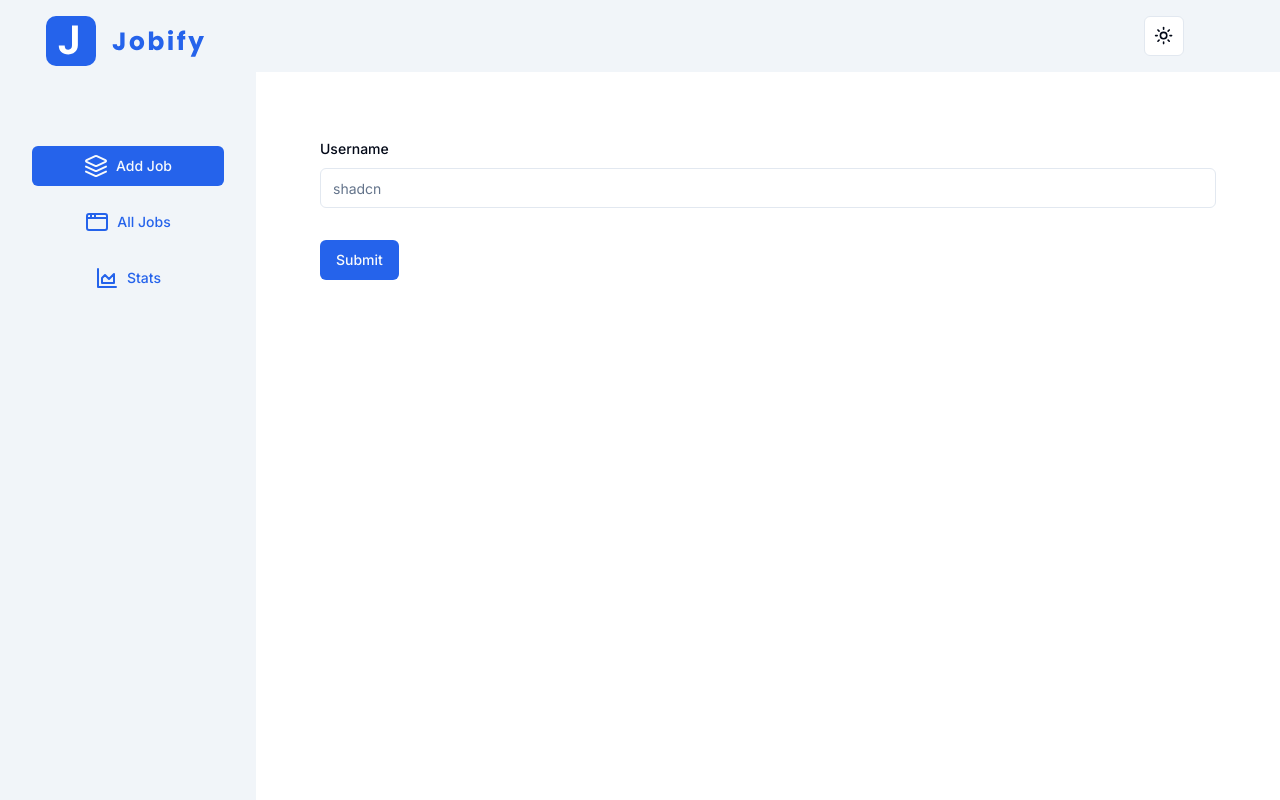
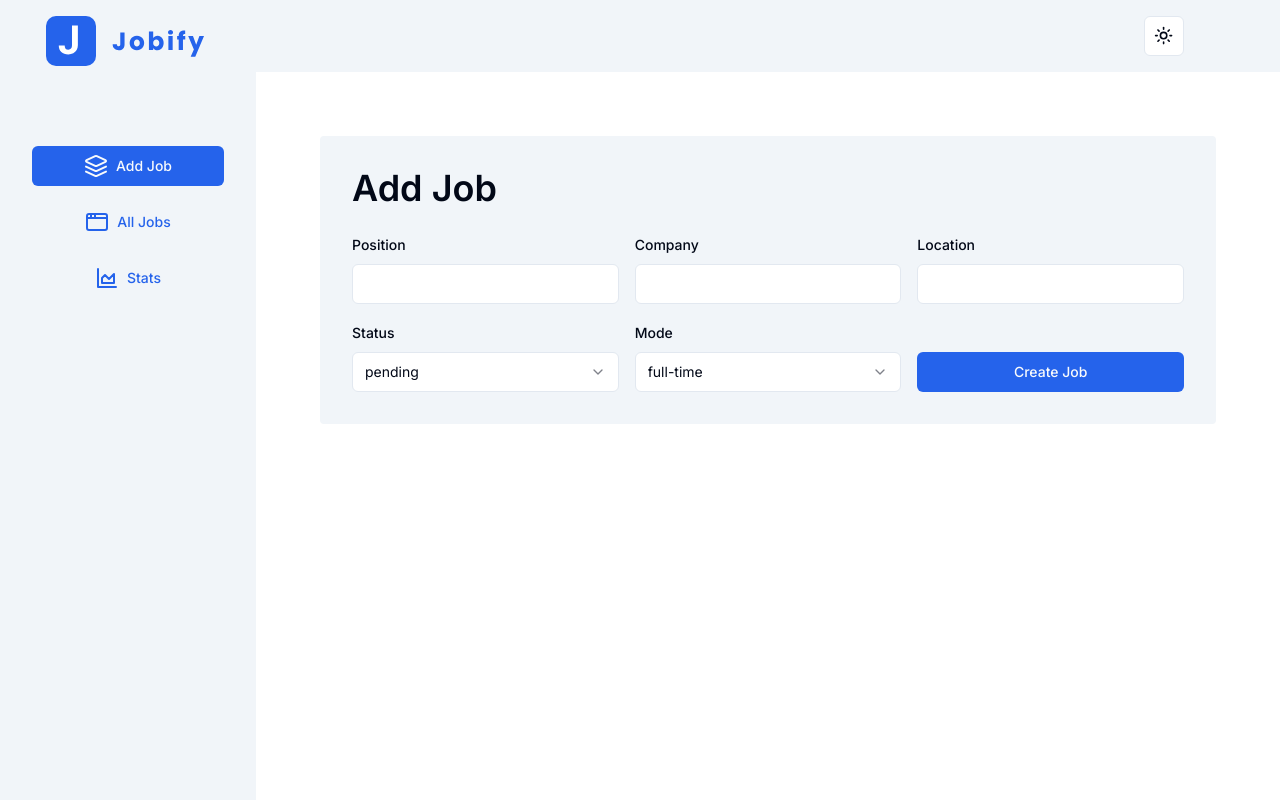
Before and after one commit to AbdullahTami/jobify, a Next.js app: page /add-job in a window 1280 px wide. Shown: the top 800 px of the page. Built offline with nearby package versions, Linux system fonts and the light colour scheme.

Commit message:
add job page layout & form submition done

```diff
--- a/components/CreateJobForm.tsx
+++ b/components/CreateJobForm.tsx
@@ -1,61 +1,69 @@
 "use client";
-
-import * as z from "zod";
+import React from "react";
 import { zodResolver } from "@hookform/resolvers/zod";
 import { useForm } from "react-hook-form";
 
-import { Button } from "@/components/ui/button";
 import {
-  Form,
-  FormControl,
-  FormField,
-  FormItem,
-  FormLabel,
-  FormMessage,
-} from "@/components/ui/form";
-import { Input } from "@/components/ui/input";
+  JobStatus,
+  JobMode,
+  createAndEditJobSchema,
+  CreateAndEditJobType,
+} from "@/utils/types";
 
-const formSchema = z.object({
-  username: z.string().min(2, {
-    message: "Username must be at least 2 characters.",
-  }),
-});
+import { Button } from "./ui/button";
+import { Form } from "./ui/form";
+import { CustomFormField, CustomFormSelect } from "./FormComponents";
 
-function CreateJobForm() {
-  // 1. Define your form.
-  const form = useForm<z.infer<typeof formSchema>>({
-    resolver: zodResolver(formSchema),
+export default function CreateJobForm() {
+  const form = useForm<CreateAndEditJobType>({
+    resolver: zodResolver(createAndEditJobSchema),
     defaultValues: {
-      username: "",
+      position: "",
+      company: "",
+      location: "",
+      status: JobStatus.Pending,
+      mode: JobMode.FullTime,
     },
   });
 
-  // 2. Define a submit handler.
-  function onSubmit(values: z.infer<typeof formSchema>) {
-    // Do something with the form values.
-    // ✅ This will be type-safe and validated.
+  function onSubmit(values: CreateAndEditJobType) {
     console.log(values);
   }
 
   return (
     <Form {...form}>
-      <form onSubmit={form.handleSubmit(onSubmit)} className="space-y-8">
-        <FormField
-          control={form.control}
-          name="username"
-          render={({ field }) => (
-            <FormItem>
-              <FormLabel>Username</FormLabel>
-              <FormControl>
-                <Input placeholder="shadcn" {...field} />
-              </FormControl>
-              <FormMessage />
-            </FormItem>
-          )}
-        />
-        <Button type="submit">Submit</Button>
+      <form
+        onSubmit={form.handleSubmit(onSubmit)}
+        className="bg-muted p-8 rounded"
+      >
+        <h2 className="capitalize font-semibold text-4xl mb-6">add job</h2>
+        <div className="grid gap-4 md:grid-cols-2 lg:grid-cols-3 items-start">
+          {/* position */}
+          <CustomFormField name="position" control={form.control} />
+          {/* company */}
+          <CustomFormField name="company" control={form.control} />
+          {/* location */}
+          <CustomFormField name="location" control={form.control} />
+          {/* job status */}
+          <CustomFormSelect
+            name="status"
+            control={form.control}
+            labelText="job status"
+            items={Object.values(JobStatus)}
+          />
+          {/* job mode */}
+          <CustomFormSelect
+            name="mode"
+            control={form.control}
+            labelText="job mode"
+            items={Object.values(JobMode)}
+          />
+
+          <Button type="submit" className="self-end capitalize">
+            create job
+          </Button>
+        </div>
       </form>
     </Form>
   );
 }
-export default CreateJobForm;
```
